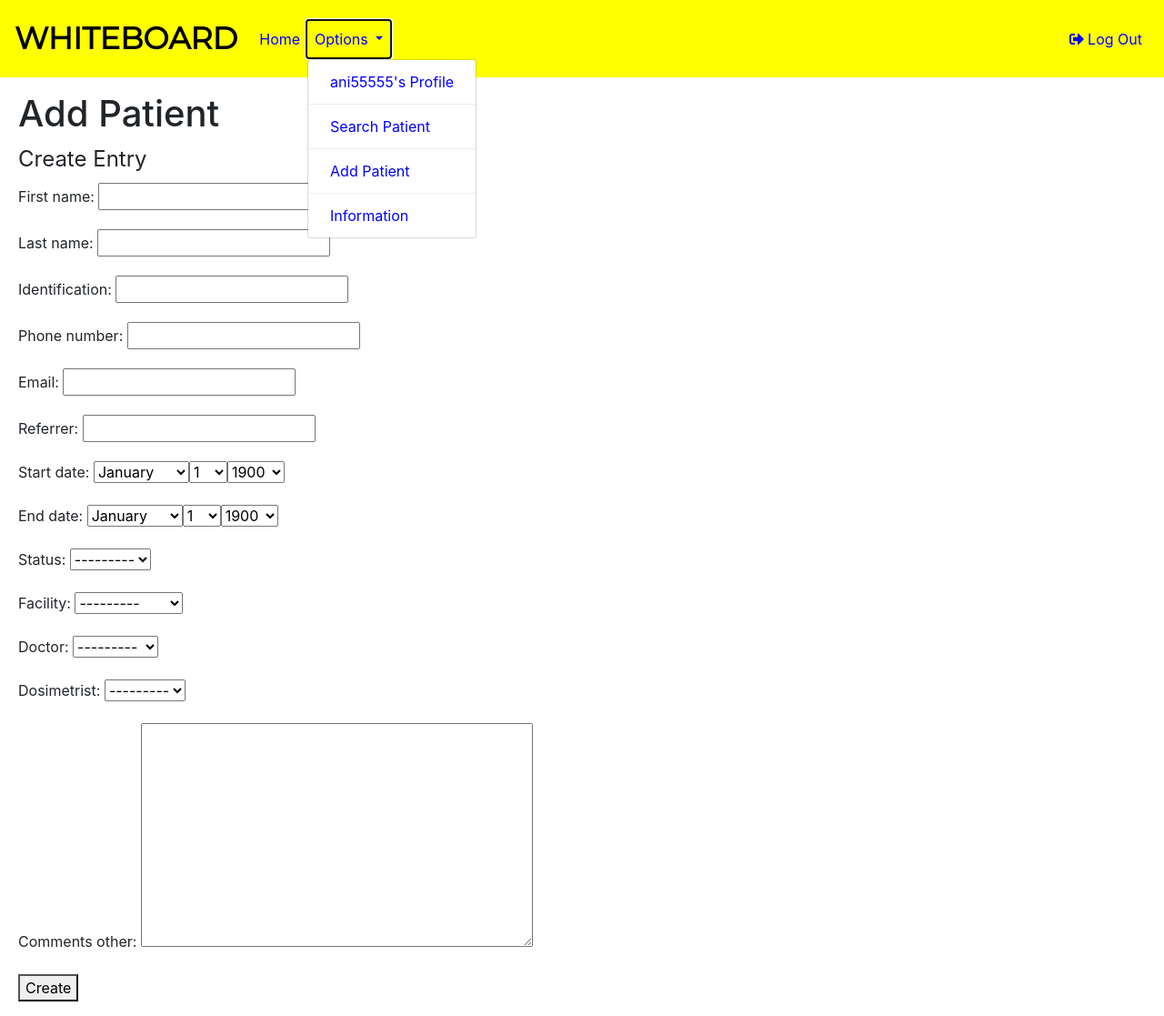
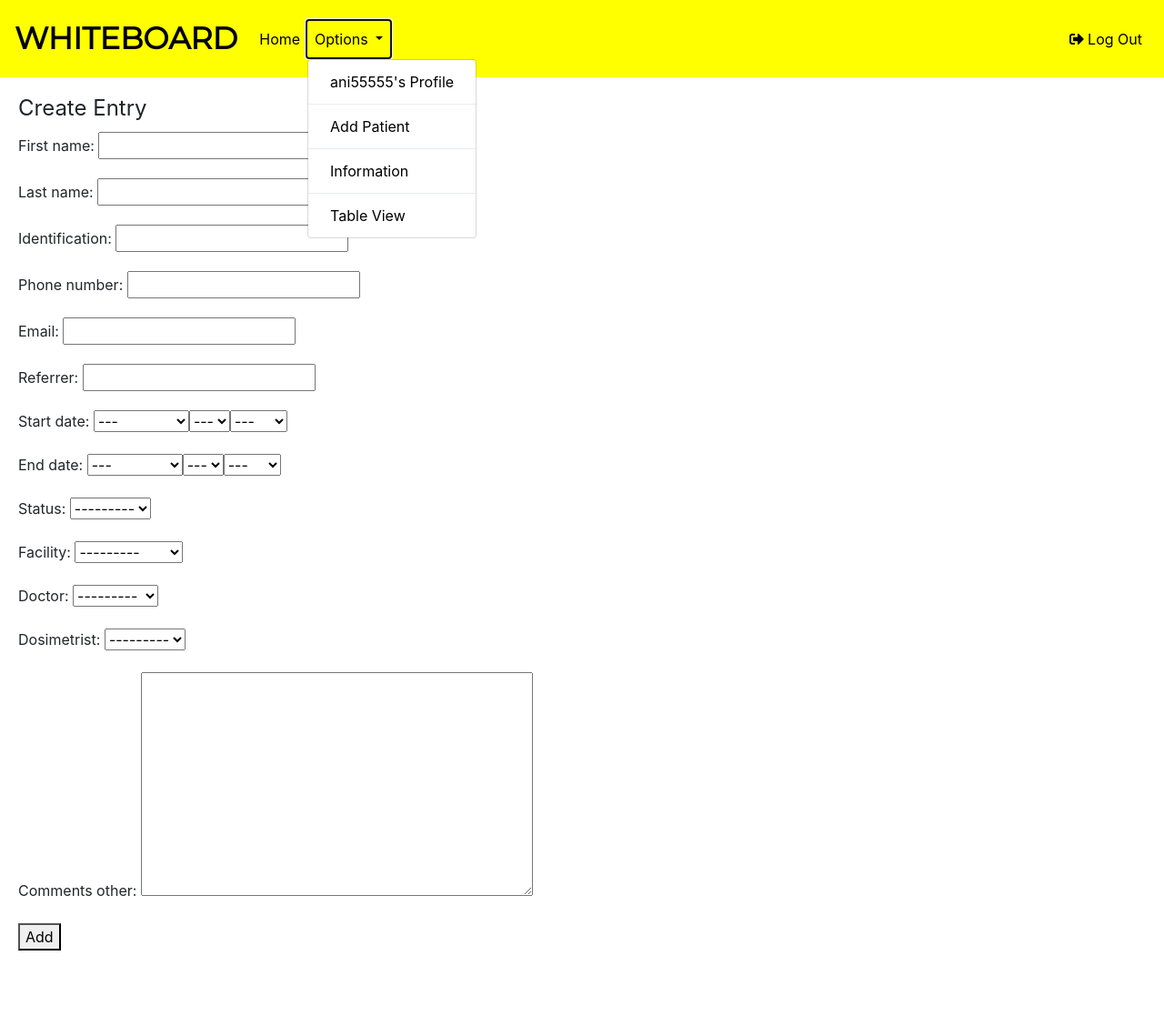
Before and after one commit to ani55555/Whiteboard, a Django app: page /add/ in a window 1280 px wide, after a click on "Options". Shown: the whole page at 91% size. After the commit the page ends 1045 px from the top, so only its background shows below. Run offline with Django 3.2, Linux system fonts and the light colour scheme; a user stored in the database is signed in; some libraries are stand-ins or nearby versions.

Commit message:
tables are pretty easy i guess...

```diff
--- a/mysite/urls.py
+++ b/mysite/urls.py
@@ -24,16 +24,16 @@
     path('admin/', admin.site.urls),
     path('', home_try, name = 'homepage'),
     path('signup/', signup_try.as_view(), name = 'signup'),
-    path('search/', SearchPatients.as_view(), name = 'trysearching'),
-    path('add/', AddPatients.as_view(), name = 'tryadding'),
+    path('add/', addpatients, name = 'tryadding'),
     path('profile/', profile_try, name = 'tryprofile'),
     path('accounts/', include('django.contrib.auth.urls')),
     path('information/', information_try, name = 'tryinformation'),
     path('logout/', logout_try, name = 'tryloggingout'),
     path('login/', auth_views.login, name = 'login'),
     path('login_error/', login_error_handle, name = 'tryloginerror'),
-    path('change_password/', auth_views.password_reset, name = 'passwordchangetry')
-    #path('change_password/',
-     #auth_views.PasswordChangeView.as_view(template_name = '')),
+    path('change_password/', auth_views.password_reset, name = 'passwordchangetry'),
+    path('table_view/', table_try, name = 'try_table'),
+
+
 
 ]
--- a/polls/models.py
+++ b/polls/models.py
@@ -47,22 +47,22 @@
 
     first_name = models.CharField(max_length = 30)
     last_name  = models.CharField(max_length = 30)
-    identification = models.IntegerField()
-    phone_number = models.IntegerField()
-    email = models.EmailField(blank = True)
+    identification = models.IntegerField(null = True, blank = True)
+    phone_number = models.IntegerField(null = True, blank = True)
+    email = models.EmailField(null = True, blank = True)
 
     area_under_treatment = []
-    referrer = models.CharField(max_length = 30)
-    start_date = models.DateField()
-    end_date = models.DateField()
+    referrer = models.CharField(max_length = 30, blank = True)
+    start_date = models.DateField(null = True, blank = True)
+    end_date = models.DateField(null = True, blank = True)
 #Tuscaloosa, Winfield, Jasper, Demopolis, Anniston, Ft. Payne, Syl(coosa Valley regional), Montgomery, Gadsden
 
-    status = models.CharField(max_length = 15, choices = STATUS_CHOICES)
-    facility = models.CharField(max_length = 3, choices = LOCATIONS_CHOICES)
-    doctor = models.CharField(max_length = 30, choices = DOCTORS_CHOICES)
-    dosimetrist = models.CharField(max_length = 30, choices = DOSIMETRIST_CHOICES)
+    status = models.CharField(max_length = 15, choices = STATUS_CHOICES, blank = True)
+    facility = models.CharField(max_length = 3, choices = LOCATIONS_CHOICES, blank = True)
+    doctor = models.CharField(max_length = 30, choices = DOCTORS_CHOICES, blank = True)
+    dosimetrist = models.CharField(max_length = 30, choices = DOSIMETRIST_CHOICES, blank = True)
 
-    comments_other = models.TextField()
+    comments_other = models.TextField(blank = True)
     #def __str__(self):
     #    return self.
     #total_fields = [First, Last, ID, Phone, Email, Status, Location, Doctor, Dosimetrist, Start, End]
--- a/polls/views.py
+++ b/polls/views.py
@@ -13,12 +13,7 @@
 from django import forms
 import datetime
 
-#patients = Patients.objects.all()
-#for patient in patients:
-#    patient_list = [patient.first_name, patient.last_name, patient.identification, patient.phone_number, patient.comments_other, patient.start_date, patient.end_date, patient.status]
 
-
-patient_list = list(Patients.objects.all())
 
 
 def login_error_handle(request):
@@ -29,18 +24,13 @@
     success_url = reverse_lazy('login')
     template_name = 'registration/signup.html'
 
-#def login_try(request):
-#    return render(request, 'registration/login.html', {})
-
-
 def home_try(request):
     return render(request, 'polls/home.html', {})
 
 def pwd_reset_try(request):
     return render(request, 'registration/password_reset_form.html', {})
 
-
-
+# THE FOLLOWING REQUIRE LOGIN/AUTHENTICATION
 
 @login_required(login_url = 'tryloginerror')
 def profile_try(request):
@@ -58,51 +48,25 @@
 
 
 
-
-#@login_required(login_url = 'tryloginerror')
-class AddPatients(View):
-    template_name = 'polls/add.html'
-    def get(self, request):
-        form_add = PatientAddForm()
-        attr_list = PatientAddForm().fields
-        return render(request, self.template_name, {
-        'title' : "Add Patient",
-        'patient_list' : patient_list,
-        'form_add' : form_add,
-        'attr_list' : attr_list
-    })
-
-
-#@login_required(login_url = 'tryloginerror')
-class SearchPatients(View):
-    template_name = 'polls/search.html'
-    def get(self, request):
-        form_view = PatientViewForm()
-        return render(request, self.template_name, {
-        'title' : "Retrieve Patient",
-        'patient_list' : patient_list,
-        'form_view' : form_view,
-        })
-
-
+@login_required(login_url = 'tryloginerror')
+def addpatients(request):
+    form = PatientAddForm(request.POST or None)
+    if form.is_valid():
+        form.save()
+    context = {'form_add' : form}
+    return render(request, 'polls/add.html', context)
 
 
 @login_required(login_url = 'tryloginerror')
-def search_try(request):
-    return render(request, 'polls/search.html', {})
-
-
-#------------------------------------------------------------------------------------------------------
-#@login_required(login_url = 'tryloginerror')
-#def PatientView(request):
-
-    #if request.method == 'GET':
-    #    f = PatientAddForm(request.GET)
-    #    if f.is_valid():
-
-
-
-    #context = {
-
-    #}
-    #return render(request, 'polls/search.html', context)
+def table_try(request):
+    resultant_fields = []
+    resultant_values = []
+    tdata = list(Patients.objects.all())
+    flist = [f.name for f in Patients._meta.get_fields()]
+    vlist = [x for x in Patients.objects.values_list()]
+    context = {
+    'tdata' : tdata,
+    'flist' : flist,
+    'vlist' : vlist,
+    }
+    return render(request, 'polls/table_view.html', context)
--- a/static/bootstrap/custom.css
+++ b/static/bootstrap/custom.css
@@ -9,9 +9,16 @@
 */
 
 
+
+.shit{
+  position: relative !important;
+  left: 20px !important;
+}
+
+
 .navbar{
 	min-height : 85px !important;
-  background-color : #ffff00 !important;
+  background-color : #ffff00  !important;
 }
 
 .navbar .navbar-brand{
@@ -22,5 +29,5 @@
 
 
 .navbar .nav-item a{
-  color : #0000ff !important;
+  color : #000000 !important;
 }
--- a/templates/polls/add.html
+++ b/templates/polls/add.html
@@ -3,22 +3,16 @@
 
 
 {% block content %}
-<style>
-.relative{
-  position : relative;
-  left : 20px;
-}
-</style>
 
-<div class = "relative">
+<div class = "shit">
 <h1> {{ title }} </h1>
 
-<form method = "POST" action = "/patients/">
+<form method = "POST" action = "">
   <fieldset>
     <legend> Create Entry </legend>
     {% csrf_token %}
     {{ form_add.as_p }}
-    <button type = "submit"> Create </button>
+    <button type = "submit"> Add </button>
   </fieldset>
 </form>
 </div>
--- a/templates/polls/base.html
+++ b/templates/polls/base.html
@@ -44,6 +44,8 @@
 
     <script src="https://stackpath.bootstrapcdn.com/bootstrap/4.1.2/js/bootstrap.min.js"></script>
 
+<!-- Jquery plugin scripts -->
+
 <!-- END ALL DEPENDENCIES -->
 
     <title> {% block title %}  {% endblock %} </title>
@@ -57,7 +59,7 @@
 
 <body>
   <nav class="navbar navbar-expand-lg navbar-light">
-    <b><a class="navbar-brand" href="#">WHITEBOARD</a></b>
+    <b><a class="navbar-brand" href="homepage">WHITEBOARD</a></b>
     <button class="navbar-toggler" type="button" data-toggle="collapse" data-target="#navbarSupportedContent" aria-controls="navbarSupportedContent" aria-expanded="false" aria-label="Toggle navigation">
       <span class="navbar-toggler-icon"></span>
     </button>
@@ -65,7 +67,7 @@
       {% if request.user.is_authenticated %}
       <ul class="navbar-nav mr-auto">
         <li class="nav-item active">
-          <a class="nav-link" href="#"> Home <span class="sr-only">(current)</span></a>
+          <a class="nav-link" href="{% url 'homepage' %}"> Home <span class="sr-only">(current)</span></a>
         </li>
 
         <li class="nav-item dropdown">
@@ -80,15 +82,15 @@
 
             <div class="dropdown-divider"></div>
 
-            <a class="dropdown-item" href="{% url 'trysearching' %}"> Search Patient </a>
-
-            <div class="dropdown-divider"></div>
-
             <a class="dropdown-item" href="{% url 'tryadding' %}">Add Patient</a>
 
             <div class="dropdown-divider"></div>
 
             <a class="dropdown-item" href="{% url 'tryinformation' %}"> Information </a>
+
+            <div class="dropdown-divider"></div>
+
+            <a class="dropdown-item" href="{% url 'try_table' %}"> Table View </a>
 
           </div>
         </li>
@@ -127,8 +129,8 @@
 
 
 <p>
-      {% block content %}
-      {% endblock %}
+{% block content %}
+{% endblock %}
 </p>
 
 
--- a/templates/polls/information.html
+++ b/templates/polls/information.html
@@ -3,8 +3,9 @@
 {% block title %} Information {% endblock %}
 
 {% block content %}
+<div class = "shit">
 <p>
     For any questions, comments, or other dialogue, please contact anisngr296@gmail.com. Property of ALCC (?)
 </p>
-
+</div>
 {% endblock %}
--- a/templates/polls/profile.html
+++ b/templates/polls/profile.html
@@ -8,7 +8,7 @@
 
 {% block content %}
 
-<p>
+<p class = "shit">
 This is your profile page
 </p>
 
```
Also changed, not shown: templates/polls/name.html (deleted, +0 -10 lines), templates/polls/table_view.html (added, +50 -0 lines), templates/registration/signup.html (+3 -7 lines), db.sqlite3, polls/migrations/0008_auto_20180720_1109.py (added), polls/migrations/0009_auto_20180720_1116.py (added), polls/migrations/0010_auto_20180720_1137.py (added).
